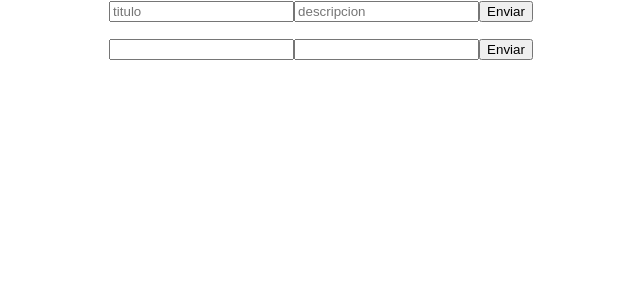
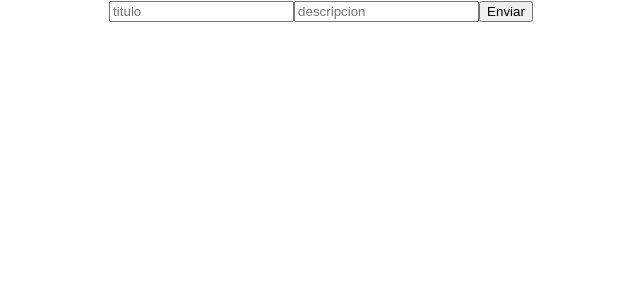
Before and after one commit to JordiGN/ReactJsDemo, a React (Create React App) app: page / in a window 1280 px wide. Shown: the top 300 px of the page, without its empty margins (319-959 px from the left). Built offline with nearby package versions, Linux system fonts and the light colour scheme.

Commit message:
agregando condicional para mostrar o no el edit mode

```diff
--- a/src/components/Editform.js
+++ b/src/components/Editform.js
@@ -8,15 +8,19 @@ class Editform extends React.Component{
 		index:""
 	}
 
-
 	render(){
-		return(
+		if (this.props.editMode) {
+			return(
 				<div>
 					<input type="text" onChange={this.props.changeTitle} value={this.props.title}/>
 					<input type="text" onChange={this.props.changeDescription} value={this.props.description}/>
 					<button onClick={() => this.props.editFunction(this.props.index,this.props.title,this.props.description)}>Enviar</button>
 				</div>
 			);
+		}else{
+			return(<div></div>);
+		}
+
 
 	}
 
--- a/src/components/List.js
+++ b/src/components/List.js
@@ -7,13 +7,15 @@ class List extends React.Component{
 		editName: "",
 		editDescription:"",
 		index:"",
+		editMode:false,
 	}
 
 	setEdit = (title, description,index) => {
 		alert("si en el setEdit "+title+" "+description);
 		this.setState({editName:title,
 			editDescription: description,
-			index:index})
+			index:index,
+			editMode:true})
 	}
 	handleChangeTitle = (event) =>
     this.setState({editName : event.target.value});
@@ -51,8 +53,7 @@ class List extends React.Component{
 					editFunction={this.props.editFunction}
 					changeTitle={this.handleChangeTitle}
 					changeDescription={this.handleChangeDescription}
-
-
+					editMode={this.state.editMode}
 				/>
 			</div>
 		);
```
